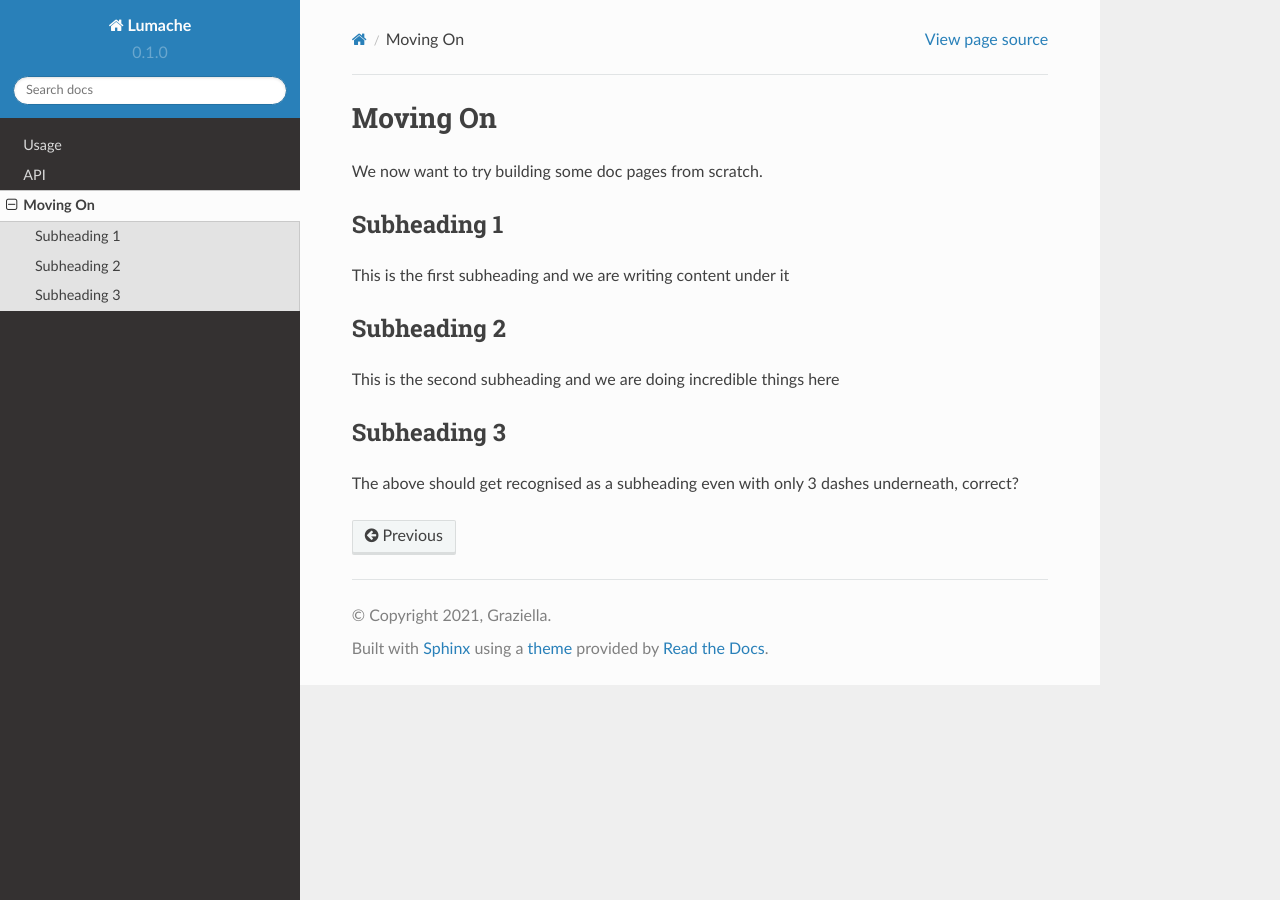
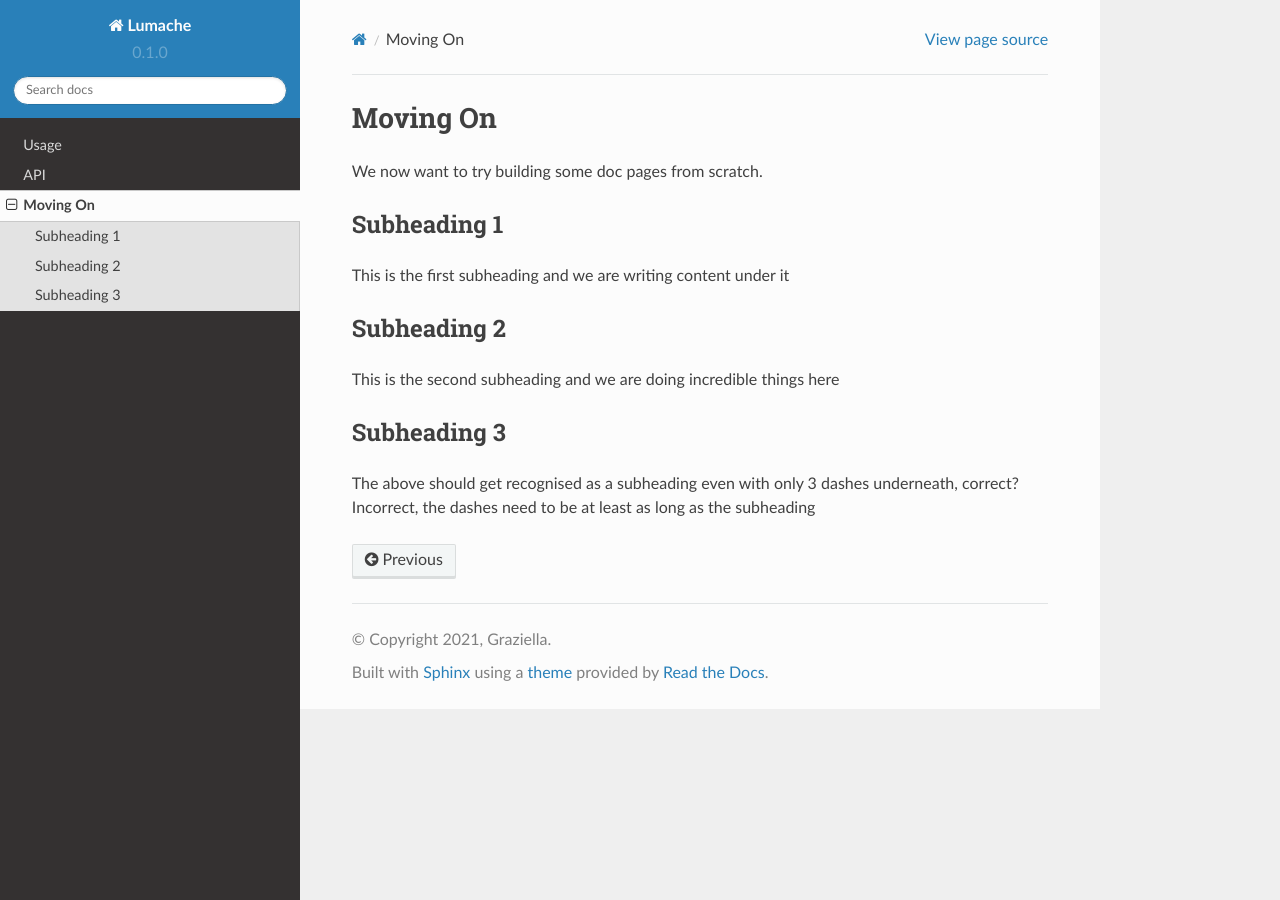
Before and after one commit to haplio/rtd-tutorial, a Sphinx documentation site: the page built from docs/source/moving-on.rst, in a window 1280 px wide. Built offline with Sphinx 7.4.7 and the Read the Docs theme 2.0.0, drawn with Linux system fonts in a browser that asks for light colours.

Commit message:
Now we have corrected content for the subheading

```diff
--- a/docs/source/moving-on.rst
+++ b/docs/source/moving-on.rst
@@ -16,4 +16,4 @@ This is the second subheading and we are doing incredible things here
 Subheading 3
 ------------
 
-The above should get recognised as a subheading even with only 3 dashes underneath, correct?
+The above should get recognised as a subheading even with only 3 dashes underneath, correct? Incorrect, the dashes need to be at least as long as the subheading
```
